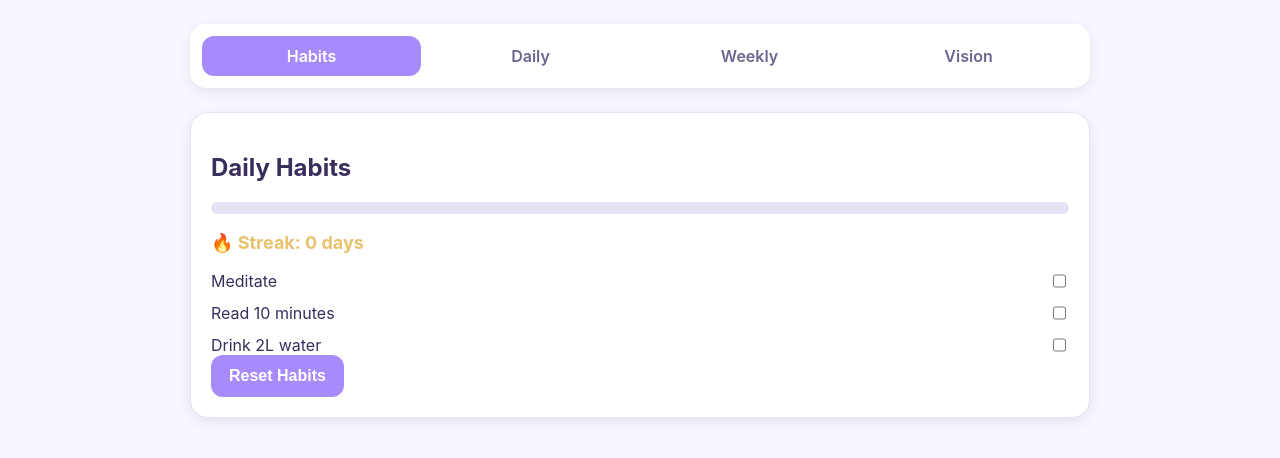
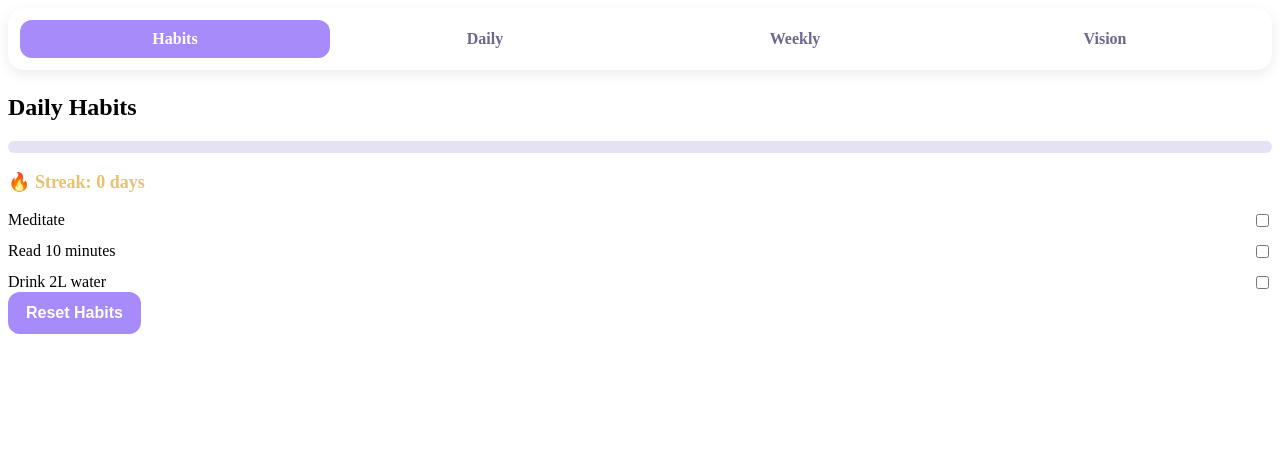
Before and after one commit to ayresd54/Manifestation-and-Habit-tracker, a React (Vite) app: page / in a window 1280 px wide. Shown: the top 458 px of the page. Built offline with nearby package versions, Linux system fonts and the light colour scheme.

Commit message:
Update global.css

```diff
--- a/src/global.css
+++ b/src/global.css
@@ -1,26 +1,3 @@
-body {
-  margin: 0;
-  padding: 0;
-  background: #F8F6FF;
-  font-family: -apple-system, BlinkMacSystemFont, "Inter", sans-serif;
-  color: #3A2E5C;
-}
-
-.app-container {
-  max-width: 900px;
-  margin: 0 auto;
-  padding: 24px;
-}
-
-.card {
-  background: #FFFFFF;
-  border-radius: 18px;
-  padding: 20px;
-  box-shadow: 0 4px 14px rgba(0,0,0,0.08);
-  border: 1px solid #E6E2F5;
-  margin-bottom: 20px;
-}
-
 .button {
   background: #A78BFA;
   color: white;
```
